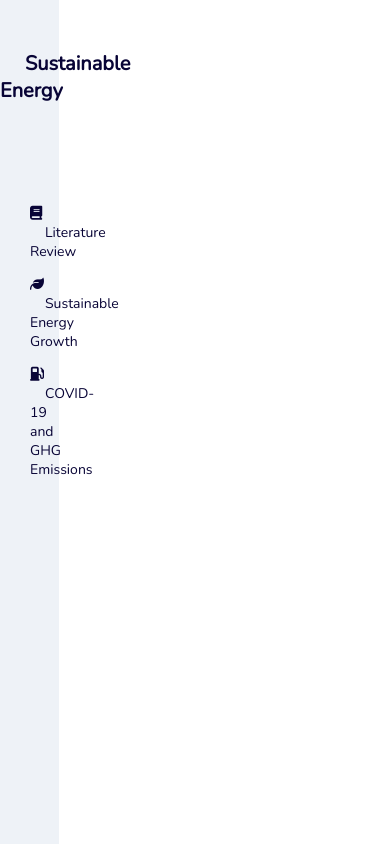
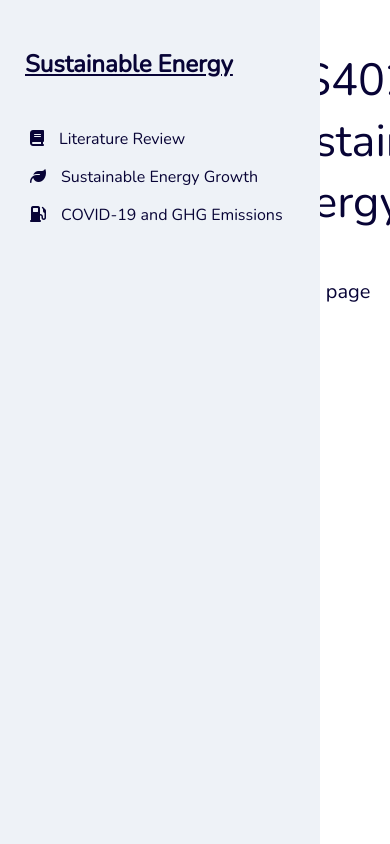
Before and after one commit to Krakhra/data_dashboard, a React (Create React App) app: page / in a window 390 px wide. Built offline with nearby package versions, Linux system fonts and the light colour scheme.

Commit message:
Made sidebar responsive and have active styling, fixed page container bug

```diff
--- a/src/components/App.css
+++ b/src/components/App.css
@@ -1,20 +1,22 @@
-.App {
-  width: 100%;
+#app {
+  width: 100vw;
   height: 100vh;
   margin: 0;
   padding: 0;
   font-family: 'Nunito', sans-serif;
+  display: flex;
+  flex-flow: row nowrap;
 }
 
-.leftPanel {
-  width: 15%;
+.left-panel {
+  flex: 0 0 20rem;
   height: 100vh;
   background-color: rgb(238, 242, 247);
   float: left;
 }
 
-.rightPanel {
-  margin-left: 1%;
+.right-panel {
+  flex: 1 1;
   height: 100vh;
   overflow: auto;
 }
--- a/src/components/App.js
+++ b/src/components/App.js
@@ -1,26 +1,29 @@
 import React from 'react';
+import Home from './home/Home';
 import LiteratureReivew from './literatureReview/LiteratureReview';
 import QuestionTwo from './questionTwo/QuestionTwo';
 import SidePanel from './sidePanel/SidePanel';
 import Growth from './growth/Growth';
 import './App.css';
-import { BrowserRouter as Router, Switch, Route } from 'react-router-dom';
+import { HashRouter as Router, Switch, Route, Redirect } from 'react-router-dom';
 
 const App = () => (
-  <div className="App">
-    <div className="leftPanel">
-      <SidePanel />
-    </div>
+  <div id="app">
+    <Router>
+      <div className="left-panel">
+        <SidePanel />
+      </div>
 
-    <div className="rightPanel">
-      <Router>
+      <div className="right-panel">
         <Switch>
+          <Route path="/" exact component={Home} />
           <Route path="/literature" exact component={LiteratureReivew} />
           <Route path="/growth" exact component={Growth} />
           <Route path="/question-two" exact component={QuestionTwo} />
+          <Redirect to="/" />
         </Switch>
-      </Router>
-    </div>
+      </div>
+    </Router>
   </div>
 );
 export default App;
--- /dev/null
+++ b/src/components/home/Home.js
@@ -0,0 +1,10 @@
+import React from 'react';
+import PageContainer from '../pageContainer/PageContainer';
+
+const Home = () => (
+  <PageContainer title="CIS4020: Sustainable Energy">
+    <p>Home page</p>
+  </PageContainer>
+);
+
+export default Home;
--- a/src/components/pageContainer/PageContainer.css
+++ b/src/components/pageContainer/PageContainer.css
@@ -1,7 +1,15 @@
 .page-container {
+  min-height: 100vh;
+  padding: 0 3rem;
+  max-width: 60rem;
+}
+
+.page-container-box {
+  display: flex;
+  flex-flow: column nowrap;
+  align-items: center;
+  overflow: auto;
   height: 100vh;
-  overflow: auto;
-  padding-right: 55px;
 }
 
 .title {
@@ -12,16 +20,10 @@
   color: rgb(8, 4, 54);
 }
 
-.title-container {
-  margin-left: 20%;
-}
-
 .content-container {
-  margin-left: 20%;
   color: rgb(8, 4, 54);
   padding-top: 0px;
   font-size: 20px;
-  width: 60%;
   padding-left: 55px;
 }
 
--- a/src/components/pageContainer/PageContainer.js
+++ b/src/components/pageContainer/PageContainer.js
@@ -10,24 +10,22 @@ const Section = ({ className = '', title = '', children = [] }) => (
 );
 
 const Image = ({ className = '', alt = 'No alt text provided.', src = '' }) => (
-  <div className="image-container">
+  <div className={'image-container ' + className}>
     <img src={src} alt={alt} />
   </div>
 );
 
 const PageContainer = ({ className = '', title = '', children = [] }) => {
-  const containers = useMemo(
-    () =>
-      children &&
-      children.map((child, idx) => (
+  const containers = useMemo(() =>
+    React.Children.map(children, (child, idx) => (
       <div key={idx} className="content-container">
         {child}
       </div>
-      )),
-    [children]
+    ))
   );
 
   return (
+    <div className="page-container-box">
       <div className={'page-container ' + className}>
         <div className="title-container">
           <p className="title">{title}</p>
@@ -35,6 +33,7 @@ const PageContainer = ({ className = '', title = '', children = [] }) => {
 
         {containers ? containers : ''}
       </div>
+    </div>
   );
 };
 
--- a/src/components/sidePanel/SidePanel.css
+++ b/src/components/sidePanel/SidePanel.css
@@ -1,25 +1,37 @@
-.SidePanel {
+#side-panel {
   font-family: 'Nunito', sans-serif;
 }
 
-.homelink {
+.home-link-container {
+  margin-top: 3rem;
+}
+
+.home-link {
   text-decoration: none;
-  font-size: 20px;
+  font-size: 24px;
   font-weight: bold;
   color: rgb(8, 4, 54);
 
   margin-left: 25px;
 }
 
-.navLinkSpacing {
+.nav-link-container {
+  margin-top: 3rem;
+}
+
+.nav-link-spacing {
   color: rgb(8, 4, 54);
   margin-left: 30px;
   text-decoration: none;
-  font-size: 14px;
+  font-size: 16px;
 }
 
-.navLinkStyle {
+.nav-link-style {
   text-decoration: none;
   color: rgb(8, 4, 54);
   margin-left: 15px;
 }
+
+.nav-link-style-selected {
+  text-decoration: underline;
+}
--- a/src/components/sidePanel/SidePanel.js
+++ b/src/components/sidePanel/SidePanel.js
@@ -1,32 +1,50 @@
 import React from 'react';
+import { NavLink } from 'react-router-dom';
 import './SidePanel.css';
 
 const SidePanel = () => (
-  <div className="SidePanel">
-    <div style={{ marginTop: '50px' }}>
-      <a className="homelink" href="/">
+  <div id="side-panel">
+    <div className="home-link-container">
+      <NavLink
+        className="home-link"
+        to="/"
+        exact
+        activeClassName="nav-link-style-selected"
+      >
         Sustainable Energy
-      </a>
+      </NavLink>
     </div>
 
-    <div style={{ marginTop: '100px' }}>
-      <p className="navLinkSpacing">
+    <div className="nav-link-container">
+      <p className="nav-link-spacing">
         <i className="fas fa-book"></i>
-        <a className="navLinkStyle" href="/literature">
+        <NavLink
+          className="nav-link-style"
+          to="/literature"
+          activeClassName="nav-link-style-selected"
+        >
           Literature Review
-        </a>
+        </NavLink>
       </p>
-      <p className="navLinkSpacing">
+      <p className="nav-link-spacing">
         <i className="fas fa-leaf"></i>
-        <a className="navLinkStyle" href="/growth">
+        <NavLink
+          className="nav-link-style"
+          to="/growth"
+          activeClassName="nav-link-style-selected"
+        >
           Sustainable Energy Growth
-        </a>
+        </NavLink>
       </p>
-      <p className="navLinkSpacing">
+      <p className="nav-link-spacing">
         <i className="fas fa-gas-pump"></i>
-        <a className="navLinkStyle" href="/question-two">
+        <NavLink
+          className="nav-link-style"
+          to="/question-two"
+          activeClassName="nav-link-style-selected"
+        >
           COVID-19 and GHG Emissions
-        </a>
+        </NavLink>
       </p>
     </div>
   </div>
```
Lines whose indentation alone changed are shown as unchanged.
